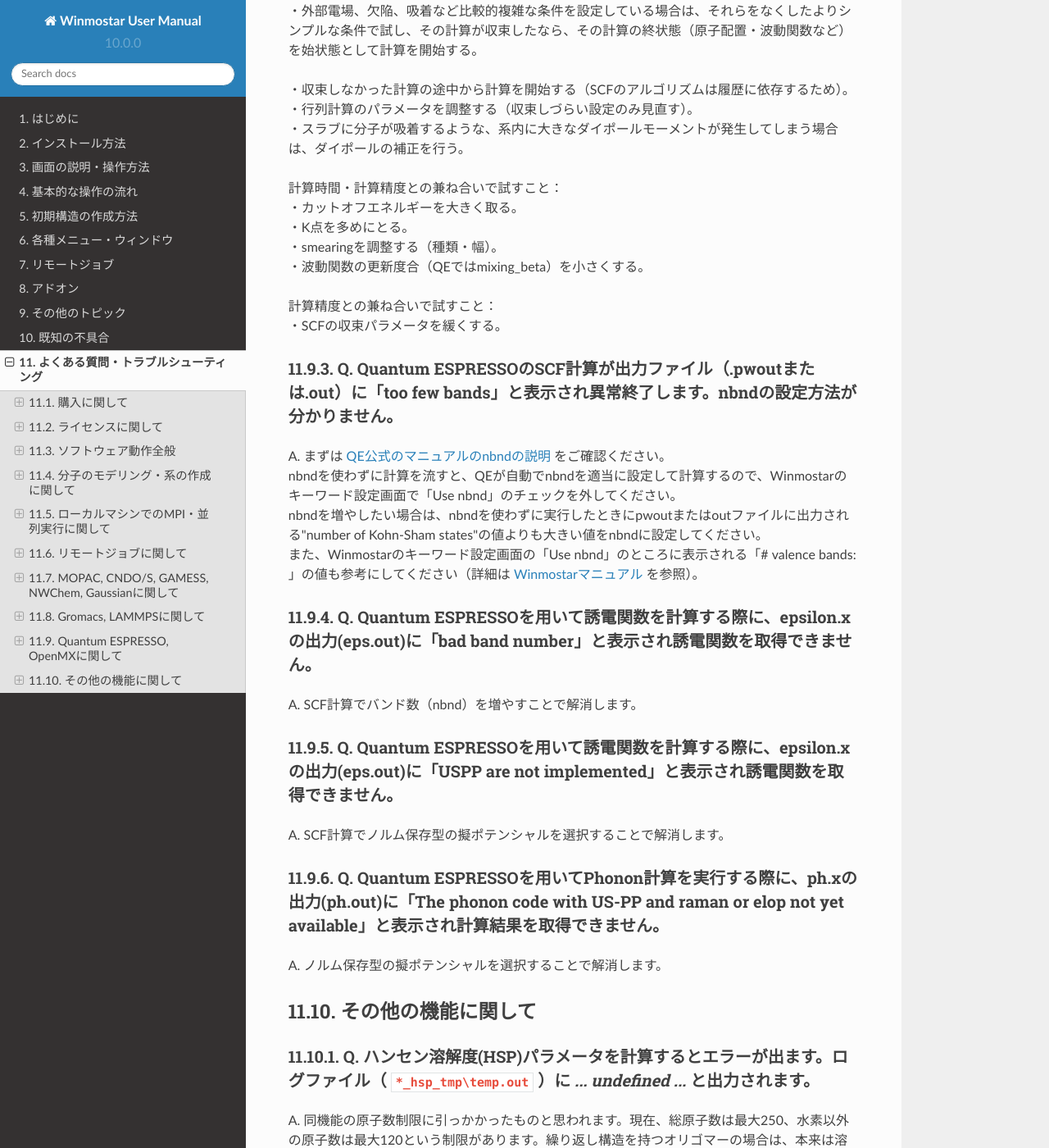
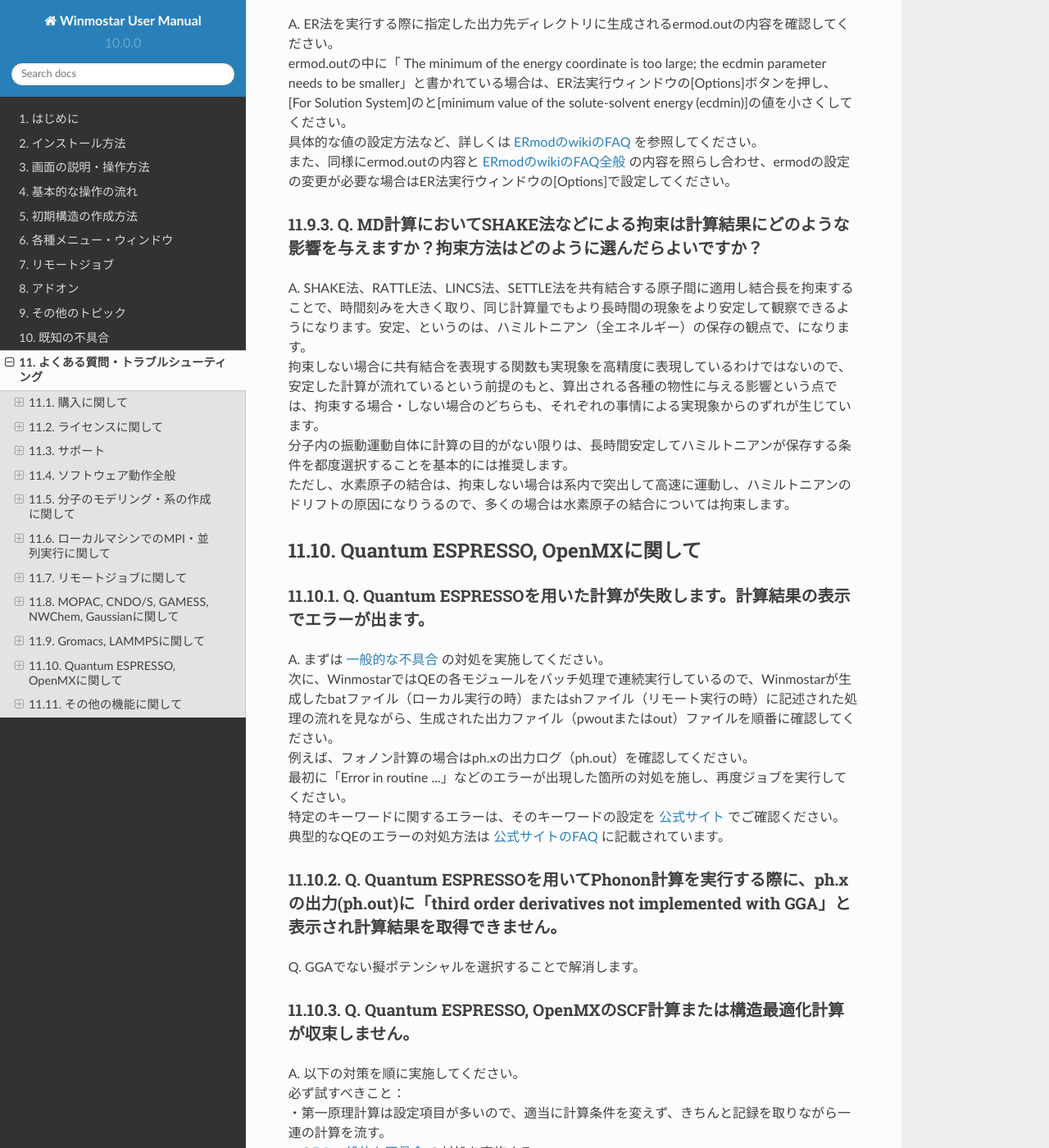
Before and after one commit to X-Ability/winmostar_doc, a Sphinx documentation site: the page built from source/faq/faq.rst, in a window 1280 px wide and 1400 px high, scrolled down 13127 px. Shown: the whole window at 82% size. Built offline with Sphinx 7.4.7 and the Read the Docs theme 2.0.0, drawn with Linux system fonts in a browser that asks for light colours; some of the changed text lies outside the part shown.

Commit message:
FAQ いろいろ修正

```diff
--- a/source/faq/faq.rst
+++ b/source/faq/faq.rst
@@ -58,6 +58,22 @@
 |
 | 講義用ライセンスは `こちら <https://winmostar.com/jp/support_jp.php>`_ から申請することができます。
 
+Q. すでに入力したライセンスコードを変更する方法を教えてください。
+^^^^^^^^^^^^^^^^^^^^^^^^^^^^^^^^^^^^^^^^^^^^^^^^^^^^^^^^^^^^^^^^^^^
+
+| A. これから使用したいライセンスコードを :menuselection:`ツール --> 環境設定` メニューの :guilabel:`ライセンスコード` に入力してください。<br>
+| 学生の方で、無償版から学生版に切り替えたい場合は、`ライセンス登録ページ <https://winmostar.com/jp/dlFreeForm.php>`_ で学生版にチェックを入れて再度ライセンス登録をしてください。
+
+
+サポート
+--------------------
+
+Q. 質問するときの注意事項はありますか？
+^^^^^^^^^^^^^^^^^^^^^^^^^^^^^^^^^^^^^^^^^
+
+| A. 計算が上手く流れない等の質問の場合、原則として状況を再現するインプットやアウトプットファイルをお送り下さい。
+
+
 ソフトウェア動作全般
 --------------------
 
@@ -69,15 +85,15 @@
 A. まず、以下の基礎的なチェックを行ってください。
 
 - :ref:`インストール時の注意事項 <intall_installwm>` を確認する。
-- 使用中のWinmostarが無償版、学生版、プロフェッショナル版、プロフェッショナル版（トライアル）のいずれに該当するか確認し、問題を起こしている機能がその版で使用可能か `機能表 <https://winmostar.com/jp/function_jp.html>`_ を見て確認する。
+- 使用中のWinmostarが無償版、学生版、プロフェッショナル版、プロフェッショナル版（トライアル）のいずれに該当するか確認し、問題を起こしている機能がその版で使用可能か `機能表 <https://winmostar.com/jp/feature_list/>`_ を見て確認する。
 - 使用中のセキュリティ対策ソフトの活動記録を確認し、Winmostarおよびcygwin_wmのインストールフォルダの下のアプリケーションの活動が妨害された記録がないか確認する。
 - Winmostarを最新版にアップデートし（使用中のバージョンと共存させることが可能）、 :ref:`knownissues_top` 、 :ref:`faq_top` に類似する状況がないか確認する。
 - 保存するファイルやそれを含むディレクトリ（上位階層全てを含む）の名前に、日本語、全角文字などのマルチバイト文字や特殊記号が含まれている場合は、一部ソルバで不具合が出ることがあるため半角英数のみとなるようにする。
 - 実行した処理で何かしらログが出力されているか作業フォルダを確認し、ログの内容を確認する。
-- 計算が開始されたが計算結果がおかしいと感じた場合は、メインメニューで使用したソルバのメニューから「log(out)ファイル編集」などをクリックし、ログの内容を確認する。
+- 計算が開始されたが計算結果がおかしいと感じた場合は、メインメニューで使用したソルバのメニューから「ログを表示」などをクリックし、ログの内容を確認する。
 
 | 次に、メモ帳などで以降の作業の記録を取れるようにしてください。不具合の再現方法が判明した場合、作業の記録と一緒にご報告頂くと比較的短時間で修正できることがあります。
-| そして、Winmostarの `チュートリアル <https://winmostar.com/jp/manual_jp.html#tutorials>`_ のうち、これから使いたいソルバの基礎編チュートリアルをトレースしてください。
+| そして、Winmostarの `チュートリアル <https://winmostar.com/jp/tutorials/>`_ のうち、これから使いたいソルバの基礎編チュートリアルをトレースしてください。
 | 基礎編チュートリアルのトレースに失敗する場合は、以下を試してください。
 
 - 誤操作でないことを確認するため再度トレースする。
@@ -93,7 +109,7 @@
 それに成功したら、最終的に計算したいものに少しずつ寄せるように計算条件を変更し、問題発生箇所を特定したら以下を試してください。
 
 - :ref:`faq_top` に類似事例がないかご確認ください。
-- 問題発生箇所がWinmostarが外部ソフトを呼んでいる部分の場合は、 `そのソフトの情報 <https://winmostar.com/jp/manual_jp.html#solver_official>`_ もご確認ください。
+- 問題発生箇所がWinmostarが外部ソフトを呼んでいる部分の場合は、そのソフトの情報もご確認ください。
 - Cygwinを用いた処理で落ちている場合は、 :ref:`Cygwinの一般的な不具合 <faq_cygwin_error>` をご確認ください。
 
 Q. Winmostarの動かすPCの最小・推奨スペックを教えてください。
@@ -141,6 +157,14 @@
 | A. cygwin_wmを再インストールしてください。
 | 再インストールしても表示される場合は、セキュリティ対策ソフトを一時的に無効にするか、インストール先・インストーラを監視対象外に指定してください。
 
+Q. ジョブマネージャに登録されたジョブが実行されません。
+^^^^^^^^^^^^^^^^^^^^^^^^^^^^^^^^^^^^^^^^^^^^^^^^^^^^^^^^
+
+| A. 指定したMPIの並列数がジョブマネージャのMaxCoreの設定より大きいとジョブは実行されません。
+| MaxCoreの初期値値は実行しているPCのコア数に設定されているはずですが、それが変更されていないか、またはMPIの並列数をそれより多く設定していないか確認してください。
+| ジョブマネージャを使用しないで実行したい場合は、 :menuselection:`ツール --> 環境設定` 画面の :guilabel:`計算`  タブの「MOPACをジョブマネージャで実行」や「その他のソルバをジョブマネージャで実行」のチェックを外します。
+
+
 分子のモデリング・系の作成に関して
 -----------------------------------------
 
@@ -148,8 +172,8 @@
 ^^^^^^^^^^^^^^^^^^^^^^^^^^^^^^^^^^^^^^^^^^^^^^^^^^^^^^^^^^^^^^^^^^^^^
 
 | A. 例えば以下に示す方法で変更できます。
-| 1) :menuselection:`編集 --> 結合 --> 結合付加` またはメインウィンドウ上部のk :guilabel:`結合付加` ボタンを複数回押すことで、結合の種類を変更できます。
-| 2) :menuselection:`編集 --> 結合 --> 結合再生成` を選択すると原子間距離から判定された結合次数で自動的に化学結合の種類が変更されます。予め :menuselection:`編集 --> クリーン` により構造最適化しておくと、より妥当に自動変更されることがあります。
+| 1) :menuselection:`編集 --> 結合を付加/変更` またはメインウィンドウ上部の :guilabel:`結合を付加/変更` ボタンを複数回押すことで、結合の種類を変更できます。
+| 2) :menuselection:`編集 --> 原子/結合の自動調整 --> 結合を再生成` を選択すると原子間距離から判定された結合次数で自動的に化学結合の種類が変更されます。予め :menuselection:`編集 --> 原子/結合の自動調整 --> 簡易構造最適化` により構造最適化しておくと、より妥当に自動変更されることがあります。
 | 3) 小さい分子が一つだけしか表示されていない場合は、MOPAC計算を実行することで、Population解析結果を用いて自動的に結合次数が変更されます。
 
 Q. :menuselection:`MD --> 溶媒を配置/系を構築` 機能を実行すると `Error : Failed to solvate.` などと表示され処理に失敗します。
@@ -157,15 +181,12 @@
 
 ---------質問詳細---------
 
-:menuselection:`MD --> 溶媒を配置/系を構築` を実行した際に :file:`generate.log` に
-::
+:menuselection:`MD --> 溶媒を配置/系を構築` を実行した際に :file:`generate.log` に下記のように出力され処理が正常終了しません。 ::
 
    gmx insert-molecules -try 100 -f gmx_tmp_water.gro -o gmx_tmp_water_tmp.gro -ci mol0.gro -nmol 64
    ...(途中省略)...
    set +v
    Error : Failed to solvate.
-
-などと出力され処理が正常終了しません。
 
 A. :ref:`一般的な不具合 <faq_general_error>` の対処と、:ref:`Cygwinの一般的な不具合 <faq_cygwin_error>` の対処に加え、分子数を減らすか、密度を減らして実行してください。
 また、それでも実行できない場合は、内部的に使用しているGromacsの再インストールを、以下の手順で実施してください。
@@ -184,11 +205,11 @@
 
    の行をコメントアウトまたは削除する
 
-   2) Winmostarの :menuselection:`ツール --> cygwin_wm起動` をクリックし、起動したcygwin上で `各種ソルバのインストール手順(Cygwin) <https://winmostar.com/jp/gmx4wm_jp_win.html>`_ の「1-2. Gromacs」のインストール手順を試みる
+   2) Winmostarの :menuselection:`ツール --> cygwin_wm起動` をクリックし、起動したcygwin上で `Winmostar(TM) 用Cygwinインストールマニュアル <https://winmostar.com/jp/gmx4wm_jp_win.html>`_ の「1-2. Gromacs」のインストール手順を試みる
 
    3) :menuselection:`ツール --> cygwin_wm起動` で :command:`gmx` と実行し `GROMACS: gmx, VERSION ...` などとGromacsの起動を示すメッセージが表示されたら再ビルドは成功である
 
-分子数が大きい場合（ケースにもよるが10,000程度）は、現在内部処理で使用している :command:`gmx solvate` の処理の限界となるケースもあるので、 :menuselection:`編集 --> 部分編集 --> 部分複製` で分子を並べてください。
+分子数が大きい場合（ケースにもよるが10,000程度）は、現在内部処理で使用している :command:`gmx solvate` の処理の限界となるケースもあるので、 :menuselection:`編集 --> :menuselection:`編集 --> グループ編集 --> グループを複製` で分子を並べてください。
 
 将来的には本機能で分子数が大きい場合にも対応予定です。
 
@@ -214,11 +235,10 @@
 | MPICHを用いて長時間の計算を行う場合、ネットワークアダプタを無効にしてから計算を実行して下さい。
 
 Q. LAMMPS, Quantum ESPRESSOのMPI並列実行時に `Unable to open the HKEY_LOCAL_MACHINE\\SOFTWARE\\MPICH\\SMPD\\process\\???? registry key, error 5, アクセスが拒否されました。` という警告が表示されます。
-^^^^^^^^^^^^^^^^^^^^^^^^^^^^^^^^^^^^^^^^^^^^^^^^^^^^^^^^^^^^^^^^^^^^^^^^^^^^^^^^^^^^^^^^^^^^^^^^^^^^^^^^^^^^^^^^^^^^^^^^^^^^^^^^^^^^^^^^^^^^^^^^^^^^^^^^^^^^^^^^^^^^^^^^^^^^^^^^^^^^^^^^^^^^^^^^^^^^^^^
+^^^^^^^^^^^^^^^^^^^^^^^^^^^^^^^^^^^^^^^^^^^^^^^^^^^^^^^^^^^^^^^^^^^^^^^^^^^^^^^^^^^^^^^^^^^^^^^^^^^^^^^^^^^^^^^^^^^^^^^^^^^^^^^^^^^^^^^^^^^^^^^^^^^^^^^^^^^^^^^^^^^^^^^^^^^^^^^^^^^^^^^^^^^^^^^^^^^^^^^^
 
 | A. MPICHがレジストリを書き換えようとするのですが、管理者権限がないので失敗したというメッセージです。
-| 管理者権限でWinmostarを起動すればメッセージは出なくなりますが、
-| メッセージが出ている状態でも計算自体は正常に実行されているので、無視しても問題ありません。
+| 管理者権限でWinmostarを起動すればメッセージは出なくなりますが、メッセージが出ている状態でも計算自体は正常に実行されているので、無視しても問題ありません。
 
 リモートジョブに関して
 -------------------------
@@ -227,14 +247,14 @@
 ^^^^^^^^^^^^^^^^^^^^^^^^^^^^^^^^^^^^^^^^^^^^^^^^^^^^^^^^^^^^^^^^^^^^^^^^^^^^^^^
 
 | A. 接続先のコンピュータ固有の環境設定などが必要な場合も、リモートジョブ用のひな形スクリプトを作成することで可能になります。
-| 詳しい手順は `リモートジョブ投入チュートリアル <https://winmostar.com/jp/tutorials/V8/RemoteJob_tutorial_1(Basic)V8.pdf>`_ をご確認ください。
+| 詳しくは :ref:`remote_top` をご確認ください。
 
-Q. リモートジョブ関連操作時にPuTTY関連のエラーが表示されます。sftpテストは成功するが、各種コマンドを実行できません。
+Q. リモートジョブ投入が上手くいきません。
 ^^^^^^^^^^^^^^^^^^^^^^^^^^^^^^^^^^^^^^^^^^^^^^^^^^^^^^^^^^^^^^^^^^^^^^^^^^^^^^^^^^^^^^^^^^^^^^^^^^^^^^^^^^^^^^^^^^^^
 
 | ---------質問詳細---------
-| sftpテストの結果はOKにもかかわらず、各種コマンドが実行できない。
-| また、リモートジョブ投入画面起動時やsftpテスト実施時などで以下のダイアログが表示される。
+| TestConnectionの結果はOKにもかかわらず、各種コマンドが実行できない。
+| また、リモートジョブ投入画面起動時やTestConnection実施時などで以下のダイアログが表示される。
 | WARNING: Putty default host name was found in registry.
 | (\\SOFTWARE\\SimonTatham\\PuTTY\\Sessions\\Default%20Settings\\HostName)
 | This may cause errors while job submission.
@@ -245,12 +265,20 @@
 | このWARNINGはPuttyのHostNameが設定されているときにおこります。
 | Puttyの設定はWindowsのレジストリに保存されるため、Winmostar同梱版以外のPuttyであってもHostNameに何らか文字列が保存されていても、この問題がおこります。
 | 対応：
-| リモートジョブ投入画面のPuttyボタンからPuttyを起動します。Default SettingsのHostName欄に文字列が設定されているか確認します。
+| リモートジョブ投入画面の :menuselection:`Connection --> Open Putty` からPuttyを起動します。Default SettingsのHostName欄に文字列が設定されているか確認します。
 | この文字列を削除してDefault Settingsを選択した状態でSaveすると、この問題を解消できます。
 | (なお、Port欄の入力内容は特に影響しません。)
 
 MOPAC, CNDO/S, GAMESS, NWChem, Gaussianに関して
 ------------------------------------------------
+
+Q. MOPACで計算できる最大原子数はいくつですか？
+^^^^^^^^^^^^^^^^^^^^^^^^^^^^^^^^^^^^^^^^^^^^^^^^
+| A. 重原子（水素以外）70、軽原子（水素）90です。
+| `マニュアルページ <https://winmostar.com/jp/manuals/>` から大分子対応版MOPAC6の実行バイナリ(最大420原子)をダウンロードして使用することもできます。
+| WinmostarはMOPAC2016にも対応しています。
+| MOPAC2016は原子数の制限はなく、学位授与機関に所属する方のみ無料です。
+| `MOLSIS社のMOPAC2016紹介ページ <https://www.molsis.co.jp/materialscience/mopac2016/>`
 
 Q. MOPACのログに `ATOMS  **,  **, AND  ** ARE WITHIN  .**** ANGSTROMS OF A STRAIGHT LINE` と表示されて異常終了します。
 ^^^^^^^^^^^^^^^^^^^^^^^^^^^^^^^^^^^^^^^^^^^^^^^^^^^^^^^^^^^^^^^^^^^^^^^^^^^^^^^^^^^^^^^^^^^^^^^^^^^^^^^^^^^^^^^^^^^^^^^^^^^^^^
@@ -280,7 +308,7 @@
 ^^^^^^^^^^^^^^^^^^^^^^^^^^^^^^^^^^^^^^^^^^^^^^^^^^^^^^^^^^^^^^^^^^^^^^^^^^^^^^^^^^^^^^^^^^^^^^^^^^^^^^^^^^^^^^^^^^^^^^^^
 
 | A. MOPACキーワード設定でHamiltonian=AM1に変えると動く場合は、使しているMOPACが対応していないハミルトニアンを選択していることによるエラーが出たことになります。
-| Winmostarマニュアルの `MOPACの各バージョンがサポートするハミルトニアンの一覧 <https://winmostar.com/jp/manual_jp/V8/calcmanual_jp.html#mopac1>`_ をご確認の上、適切なハミルトニアンを選択してください。
+| WinmostarマニュアルのMOPACの各バージョンがサポートする :ref:`ハミルトニアンの一覧 <semiempirical_mopac_keyword_hamiltonian>` をご確認の上、適切なハミルトニアンを選択してください。
 | それでも動かない場合は :ref:`一般的な不具合 <faq_general_error>` の対処を実施してください。
 
 Q. CNDO/SでMethod=INDOを使用したときに計算できません。
@@ -288,6 +316,12 @@
 
 | A. F以降の元素は同プログラムのMethod=INDOでサポートされていません。
 | Method=CNDOにするか、GAMESSなどの非経験手法を使ってください。
+
+Q. GAMESS, Gaussian, NWChemのESP（静電ポテンシャル）の3次元表示を高速化することはできますか？
+^^^^^^^^^^^^^^^^^^^^^^^^^^^^^^^^^^^^^^^^^^^^^^^^^^^^^^^^^^^^^^^^^^^^^^^^^^^^^^^^^^^^^^^^^^^^^^
+| A. Windows版Gaussianをインストールしている場合は、Cubeファイルを開いた際に出現するCubegenウインドウにおいてCubegenチェックボックスにチェックを入れると、Gaussianに付属するCubegenプログラムを使用し比較的高速に処理することが可能になります。
+| 将来的にはWinmostar付属のcubeファイル処理プログラム（OpenCubegen）を高速化する予定です。
+
 
 Q. GAMESSでNMR計算を実行できません。
 ^^^^^^^^^^^^^^^^^^^^^^^^^^^^^^^^^^^^^^
@@ -338,7 +372,7 @@
 | 解決方法はいくつかありますが、MPICH2を一旦アンインストールしてから、再度インストールすると解決することがあります。
 | その場合は、MPICH2のアンインストール前にsmpdをストップし、MPICH2の再インストール後にsmpdをインストールする必要があります。
 
-Q. Gaussianのoutファイルを読み込んだのですが、軌道(固有)エネルギーなどが標示されません。
+Q. Gaussianのoutファイルを読み込んだのですが、軌道(固有)エネルギーなどが表示されません。
 ^^^^^^^^^^^^^^^^^^^^^^^^^^^^^^^^^^^^^^^^^^^^^^^^^^^^^^^^^^^^^^^^^^^^^^^^^^^^^^^^^^^^^^^^^^
 
 | A. 実行したGaussianの入力ファイルにpop=fullまたはpop=regularが抜けている場合は表示されません。
@@ -372,6 +406,15 @@
 | 具体的な値の設定方法など、詳しくは `ERmodのwikiのFAQ <https://sourceforge.net/p/ermod/wiki/TooLargeMinimum/>`_ を参照してください。
 | また、同様にermod.outの内容と `ERmodのwikiのFAQ全般 <https://sourceforge.net/p/ermod/wiki/FAQ_running/>`_ の内容を照らし合わせ、ermodの設定の変更が必要な場合はER法実行ウィンドウの[Options]で設定してください。
 
+Q. MD計算においてSHAKE法などによる拘束は計算結果にどのような影響を与えますか？拘束方法はどのように選んだらよいですか？
+^^^^^^^^^^^^^^^^^^^^^^^^^^^^^^^^^^^^^^^^^^^^^^^^^^^^^^^^^^^^^^^^^^^^^^^^^^^^^^^^^^^^^^^^^^^^^^^^^^^^^^^^^^^^^^^^^^^^^^^^
+
+| A. SHAKE法、RATTLE法、LINCS法、SETTLE法を共有結合する原子間に適用し結合長を拘束することで、時間刻みを大きく取り、同じ計算量でもより長時間の現象をより安定して観察できるようになります。安定、というのは、ハミルトニアン（全エネルギー）の保存の観点で、になります。
+| 拘束しない場合に共有結合を表現する関数も実現象を高精度に表現しているわけではないので、安定した計算が流れているという前提のもと、算出される各種の物性に与える影響という点では、拘束する場合・しない場合のどちらも、それぞれの事情による実現象からのずれが生じています。
+| 分子内の振動運動自体に計算の目的がない限りは、長時間安定してハミルトニアンが保存する条件を都度選択することを基本的には推奨します。
+| ただし、水素原子の結合は、拘束しない場合は系内で突出して高速に運動し、ハミルトニアンのドリフトの原因になりうるので、多くの場合は水素原子の結合については拘束します。
+
+
 Quantum ESPRESSO, OpenMXに関して
 --------------------------------------
 
@@ -386,6 +429,12 @@
 | 最初に「Error in routine ...」などのエラーが出現した箇所の対処を施し、再度ジョブを実行してください。
 | 特定のキーワードに関するエラーは、そのキーワードの設定を `公式サイト <https://www.quantum-espresso.org/Doc/INPUT_PW.html>`_ でご確認ください。
 | 典型的なQEのエラーの対処方法は `公式サイトのFAQ <http://www.quantum-espresso.org/resources/faq>`_ に記載されています。
+
+
+Q. Quantum ESPRESSOを用いてPhonon計算を実行する際に、ph.xの出力(ph.out)に「third order derivatives not implemented with GGA」と表示され計算結果を取得できません。
+^^^^^^^^^^^^^^^^^^^^^^^^^^^^^^^^^^^^^^^^^^^^^^^^^^^^^^^^^^^^^^^^^^^^^^^^^^^^^^^^^^^^^^^^^^^^^^^^^^^^^^^^^^^^^^^^^^^^^^^^^^^^^^^^^^^^^^^^^^^^^^^^^^^^^^^^^^^^^^^^^^
+
+| Q. GGAでない擬ポテンシャルを選択することで解消します。
 
 Q. Quantum ESPRESSO, OpenMXのSCF計算または構造最適化計算が収束しません。
 ^^^^^^^^^^^^^^^^^^^^^^^^^^^^^^^^^^^^^^^^^^^^^^^^^^^^^^^^^^^^^^^^^^^^^^^^^^
@@ -429,7 +478,7 @@
 | A. まずは `QE公式のマニュアルのnbndの説明 <https://www.quantum-espresso.org/Doc/INPUT_PW.html#idm45922794572608>`_ をご確認ください。
 | nbndを使わずに計算を流すと、QEが自動でnbndを適当に設定して計算するので、Winmostarのキーワード設定画面で「Use nbnd」のチェックを外してください。
 | nbndを増やしたい場合は、nbndを使わずに実行したときにpwoutまたはoutファイルに出力される"number of Kohn-Sham states"の値よりも大きい値をnbndに設定してください。
-| また、Winmostarのキーワード設定画面の「Use nbnd」のところに表示される「# valence bands: 」の値も参考にしてください（詳細は `Winmostarマニュアル <https://winmostar.com/jp/manual_jp/V8/calcmanual_jp.html#qe1>`_ を参照）。
+| また、Winmostarのキーワード設定画面の「Use nbnd」のところに表示される「# valence bands: 」の値も参考にしてください（詳細は :ref:`solid_qe_top` を参照）。
 
 Q. Quantum ESPRESSOを用いて誘電関数を計算する際に、epsilon.xの出力(eps.out)に「bad band number」と表示され誘電関数を取得できません。
 ^^^^^^^^^^^^^^^^^^^^^^^^^^^^^^^^^^^^^^^^^^^^^^^^^^^^^^^^^^^^^^^^^^^^^^^^^^^^^^^^^^^^^^^^^^^^^^^^^^^^^^^^^^^^^^^^^^^^^^^^^^^^^^^^^^^^^^^^^^^^^^^^^
--- a/source/winmos/semiempirical/winmos_mopac.rst
+++ b/source/winmos/semiempirical/winmos_mopac.rst
@@ -25,6 +25,9 @@
 
    Easy Setup
       簡易設定画面を表示します。
+
+.. _semiempirical_mopac_keyword_hamiltonian:
+
    Hamiltonian
       使用するハミルトニアンを指定します。MOPACの各パージョンがサポートするハミルトニアンは以下の通りです。
 
```
Also changed, not shown: 1 other file.
